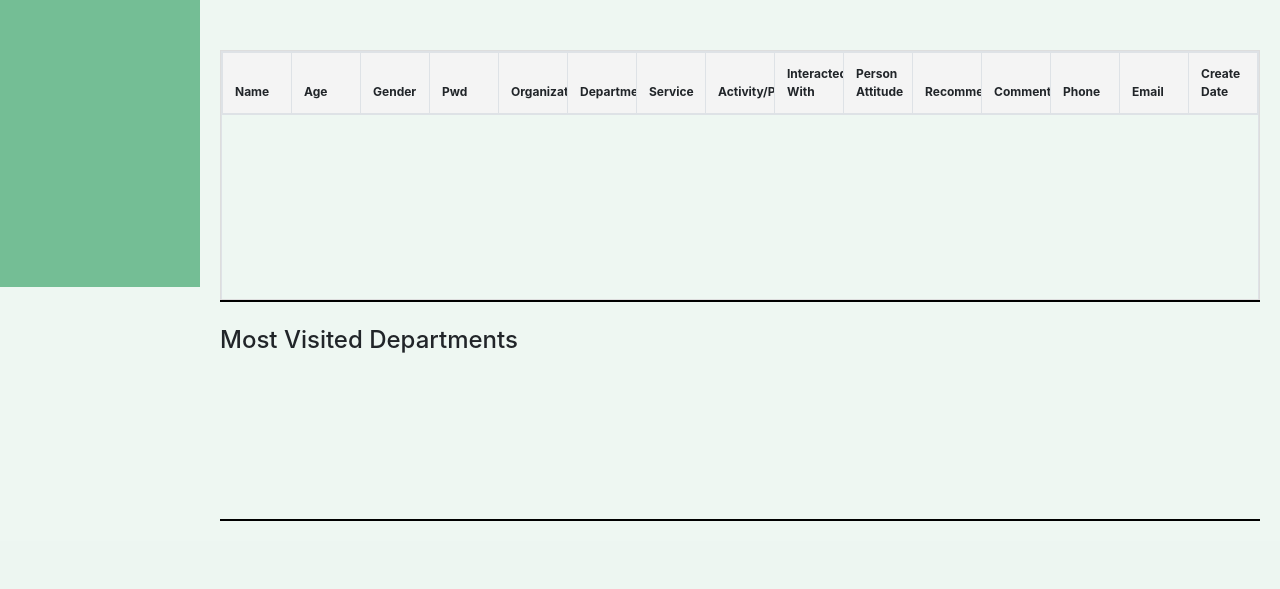
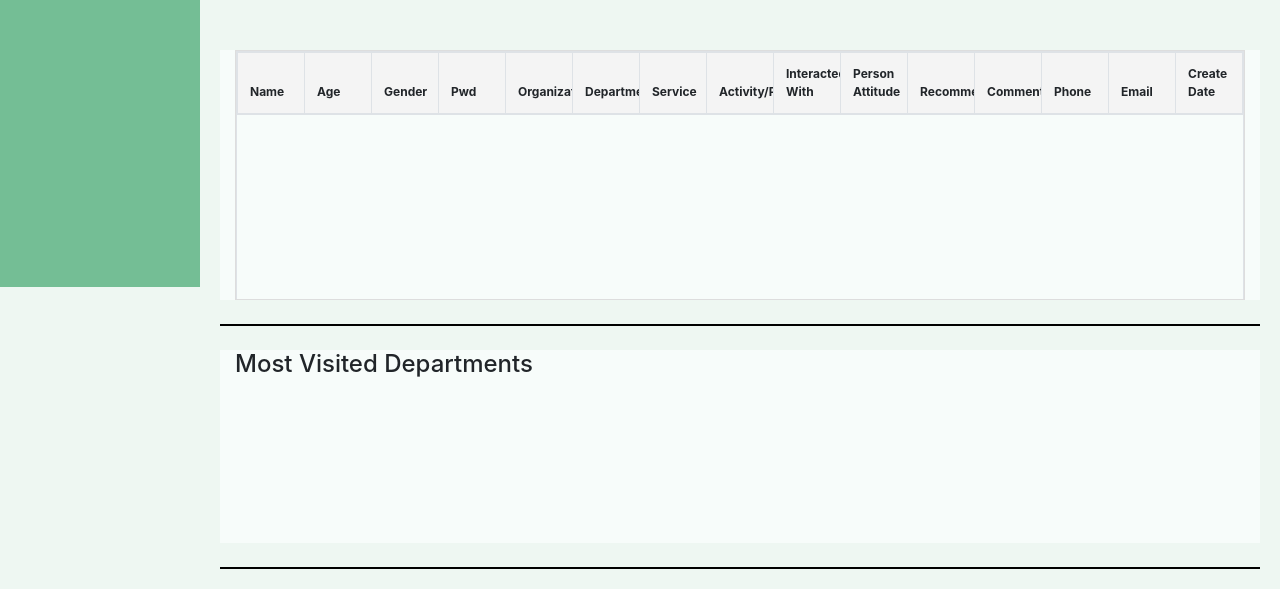
Before and after one commit to cornelkemboi/CustomerFeedbackapp, a Flask app: page /dashboard in a window 1280 px wide. Shown: the part 513-1102 px from the top of the page. Before the commit the page ends 1034 px from the top, so only its background shows below. Run offline with Flask 3, Linux system fonts and the light colour scheme; lists and menus that the app fills with data are empty; a map, chart or similar area stays blank; some libraries are stand-ins or nearby versions.

Commit message:
Add more styling

```diff
--- a/app/templates/admin/dashboard.html
+++ b/app/templates/admin/dashboard.html
@@ -204,7 +204,7 @@
     </div>
     {% endif %}
     {% endwith %}
-    <div class="container mb-4"  style="background-color:#f7fcfa;">
+    <div class="container" style="background-color:#f7fcfa;">
         <div class="row">
             <!-- Filter Form -->
             <div class="col-lg-6 col-md-10 mb-3">
@@ -237,6 +237,7 @@
 
 
     <!-- Dashboard Layout -->
+    <div class="container mb-4" style="background-color:#f7fcfa;">
         <div class="table-container">
             <table class="table table-striped table-bordered" id="feedbackTable">
                 <thead>
@@ -264,11 +265,14 @@
                 </tbody>
             </table>
         </div>
+    </div>
     <div class="horizontal-line"></div>
+    <div class="container mb-4" style="background-color:#f7fcfa;">
         <div class="row mt-4" style="background-color:;">
             <div class="col-sm-10">
                 <h4>Most Visited Departments</h4>
                 <canvas id="departmentPieChart"></canvas>
+            </div>
         </div>
     </div>
     <div class="horizontal-line"></div>
```
Lines whose indentation alone changed are shown as unchanged.
